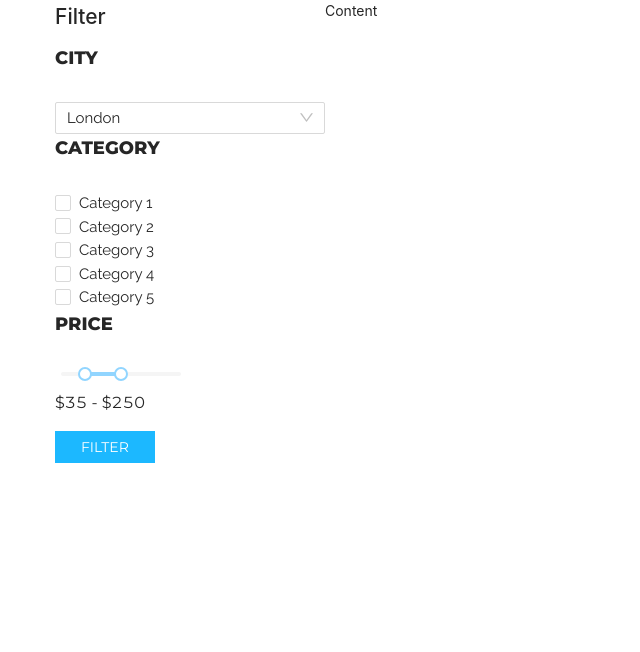
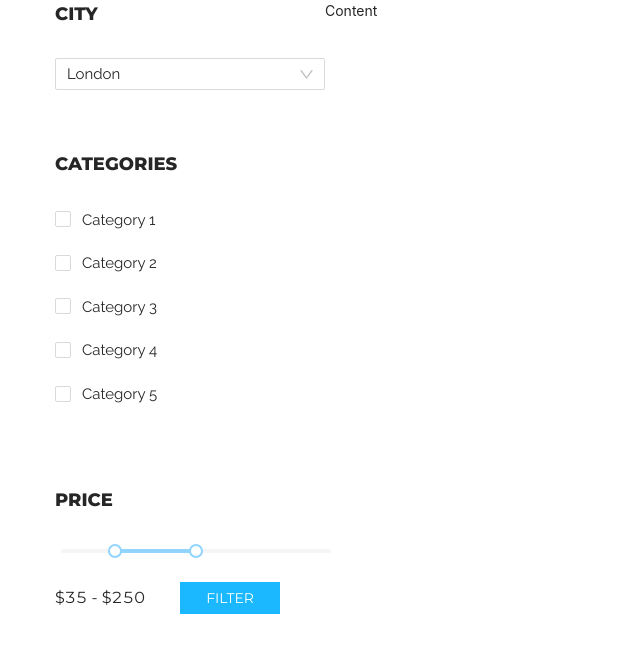
Before and after one commit to ArtyomZayarny/attract-filter, a React (Create React App) app: page / in a window 1280 px wide. Shown: the top 652 px of the page, without its empty margins (0-640 px from the left). Built offline with nearby package versions, Linux system fonts and the light colour scheme.

Commit message:
Finished styling filter component

```diff
--- a/src/Filter/Filter.js
+++ b/src/Filter/Filter.js
@@ -5,10 +5,8 @@ import Price from '../components/Filter/Price';
 
 export default function Filter(props) {
 
-
     return (
         <div className="filter">
-            <h2>Filter</h2>
             <City />
             <Category />
             <Price />
--- a/src/components/Filter/Category.js
+++ b/src/components/Filter/Category.js
@@ -1,6 +1,7 @@
 import React from 'react';
 import { categories } from '../../data/category'
 import { Checkbox } from 'antd';
+import styles from './Category.module.css';
 
 export default function Category(props) {
 
@@ -10,11 +11,11 @@ export default function Category(props) {
 
 
     return (
-        <>
-            <h3>Category </h3>
+        <div className={styles.category}>
+            <h3>Categories </h3>
             <ul>
-                {categories.map(category => <li key={category.id}><Checkbox onChange={onChange}>{category.name}</Checkbox></li>)}
+                {categories.map(category => <li key={category.id}><Checkbox className={styles.checkItem} onChange={onChange}>{category.name}</Checkbox></li>)}
             </ul>
-        </>
+        </div>
     )
 }
--- /dev/null
+++ b/src/components/Filter/Category.module.css
@@ -0,0 +1,10 @@
+.category {
+    margin-bottom: 60px;
+}
+.checkItem {
+    font-weight: 400;
+    font-family: 'Raleway', sans-serif;
+    font-size: 15px;
+    margin-bottom: 20px;
+    margin-left: 0;
+}
--- a/src/components/Filter/City.js
+++ b/src/components/Filter/City.js
@@ -11,11 +11,11 @@ export default function City(props) {
         console.log(`selected ${value}`);
     }
     return (
-        <>
+        <div className={styles.city}>
             <h3>City</h3>
             <Select defaultValue="London" className={styles.select} onChange={handleChange}>
                 {cities.map(city => <Option key={city.id} value={city.id}><p>{city.name}</p></Option>)}
             </Select>
-        </>
+        </div>
     )
 }
--- a/src/components/Filter/City.module.css
+++ b/src/components/Filter/City.module.css
@@ -1,3 +1,6 @@
 .select {
     width: 100%;
 }
+.city {
+    margin-bottom: 60px;
+}
--- a/src/components/Filter/Price.js
+++ b/src/components/Filter/Price.js
@@ -13,18 +13,18 @@ export default function Price(props) {
 
 
     return (
-        <>
+        <div className={styles.price}>
             <h3>Price</h3>
-            <Slider style={{ width: 120 }} range defaultValue={[20, 50]}
+            <Slider className={styles.slider} range defaultValue={[20, 50]}
                 onChange={onChange}
                 onAfterChange={onAfterChange} />
-            <div>
+            <div className={styles.btnArea}>
                 <p >
-                    <span className={styles.price}>$35 - $250</span>
+                    <span className={styles.amount}>$35 - $250</span>
                 </p>
                 <button className={styles.btn}>Filter</button>
             </div>
 
-        </>
+        </div>
     )
 }
--- a/src/components/Filter/Price.module.css
+++ b/src/components/Filter/Price.module.css
@@ -1,9 +1,19 @@
 @import '../../vars.css';
-
 .price {
+    margin-bottom: 60px;
+}
+.slider {
+    width: 100%;
+}
+.amount {
     font-family: 'Montserrat', sans-serif;
     font-weight: 400;
     font-size: 16px;
+}
+.btnArea {
+    margin-top: 25px;
+    display: flex;
+    align-items: center;
 }
 .btn {
     font-weight: 400;
@@ -18,4 +28,5 @@
     padding: 5px 26px;
     align-items: center;
     justify-content: center;
+    margin-left: 35px;
 }
--- a/src/index.css
+++ b/src/index.css
@@ -1,12 +1,21 @@
 @import url('https://fonts.googleapis.com/css2?family=Montserrat:wght@400;800&display=swap');
 @import url('https://fonts.googleapis.com/css2?family=Raleway&display=swap');
+
+* {
+  margin: 0;
+  padding: 0;
+  box-sizing: border-box;
+}
 
 ul {
   padding: 0;
   margin: 0;
   list-style: none;
 }
-
+p {
+  margin: 0;
+  padding: 0;
+}
 
 h3 {
   font-family: 'Montserrat', sans-serif;
@@ -21,3 +30,7 @@ span,p {
   font-family: 'Raleway', sans-serif;
   font-size: 15px;
 }
+.ant-checkbox + span {
+  margin-left: 11px;
+  padding: 0;
+}
```
